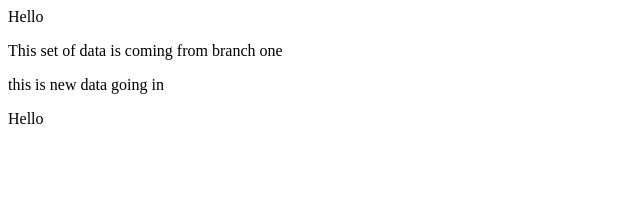
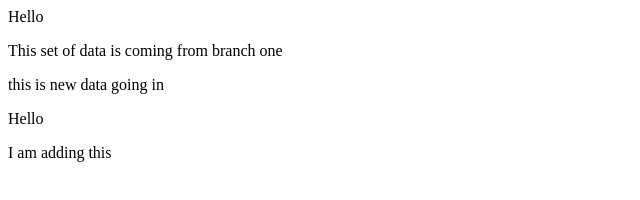
Before and after one commit to AkshajInturi/localRepo2, a plain HTML site: page index.html in a window 1280 px wide. Shown: the whole page, without its empty margins (0-640 px from the left). Drawn offline with Linux system fonts and the light colour scheme.

Commit message:
adding new line

```diff
--- a/index.html
+++ b/index.html
@@ -4,3 +4,4 @@
 <p>This set of data is coming from branch one </p>
 <p>this is new data going in</p>
 <p>Hello</p>
+<p>I am adding this </p>
```
